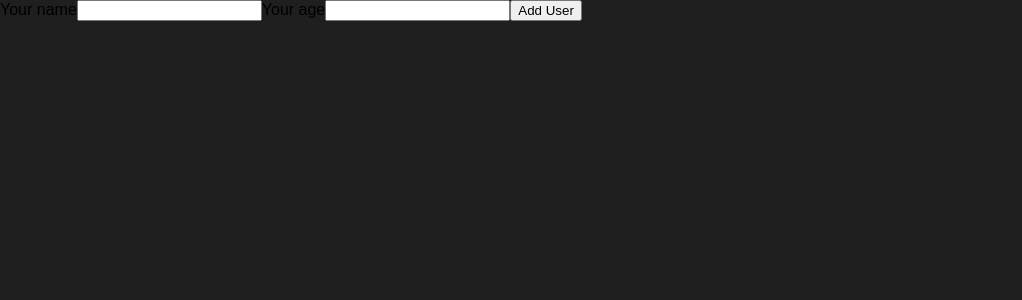
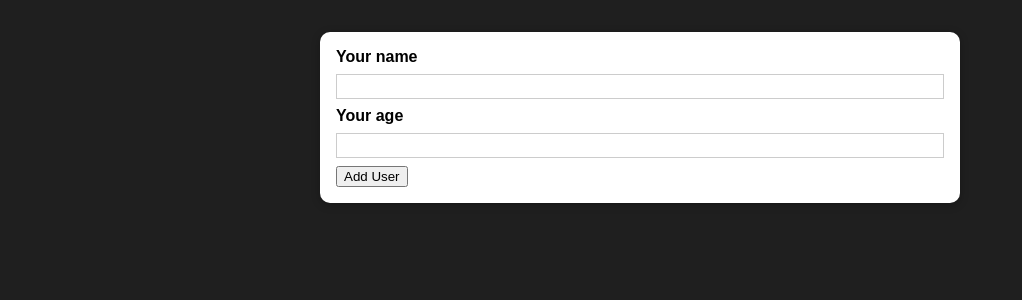
Before and after one commit to hafsasaleem27/user-actions, a React (Create React App) app: page / in a window 1280 px wide. Shown: the top 300 px of the page, without its empty margins (0-1022 px from the left). Built offline with nearby package versions, Linux system fonts and the light colour scheme.

Commit message:
added AddUser CSS module

```diff
--- /dev/null
+++ b/src/components/UI/Card/Card.js
@@ -0,0 +1,10 @@
+import React from 'react';
+import styles from './Card.module.css';
+
+const Card = (props) => {
+    return (
+        <div className={`${styles.card} ${props.className}`}>{props.children}</div>
+    );
+};
+
+export default Card;
--- /dev/null
+++ b/src/components/UI/Card/Card.module.css
@@ -0,0 +1,5 @@
+.card {
+    background: white;
+    box-shadow: 0 2px 8px rgba(0, 0, 0, 0.26);
+    border-radius: 10px;
+}
--- a/src/components/Users/AddUser.js
+++ b/src/components/Users/AddUser.js
@@ -1,4 +1,6 @@
 import React from "react";
+import Card from "../UI/Card/Card";
+import styles from './AddUser.module.css';
 
 const AddUser = (props) => {
   const addUserHandler = (event) => {
@@ -6,6 +8,7 @@
   };
 
   return (
+    <Card className={styles.input}>
       <form onSubmit={addUserHandler}>
         <label htmlFor="username">Your name</label>
         <input id="username" type="text" />
@@ -13,6 +16,7 @@
         <input id="age" type="number" />
         <button type="submit">Add User</button>
       </form>
+    </Card>
   );
 };
 
--- /dev/null
+++ b/src/components/Users/AddUser.module.css
@@ -0,0 +1,26 @@
+.input {
+    margin: 2rem auto;
+    padding: 1rem;
+    width: 90%;
+    max-width: 40rem;
+  }
+
+  .input label {
+    display: block;
+    font-weight: bold;
+    margin-bottom: 0.5rem;
+  }
+
+  .input input {
+    font: inherit;
+    display: block;
+    width: 100%;
+    border: 1px solid #ccc;
+    padding: 0.15rem;
+    margin-bottom: 0.5rem;
+  }
+
+  .input input:focus {
+    outline: none;
+    border-color: #4f005f;
+  }
```
Lines whose indentation alone changed are shown as unchanged.
